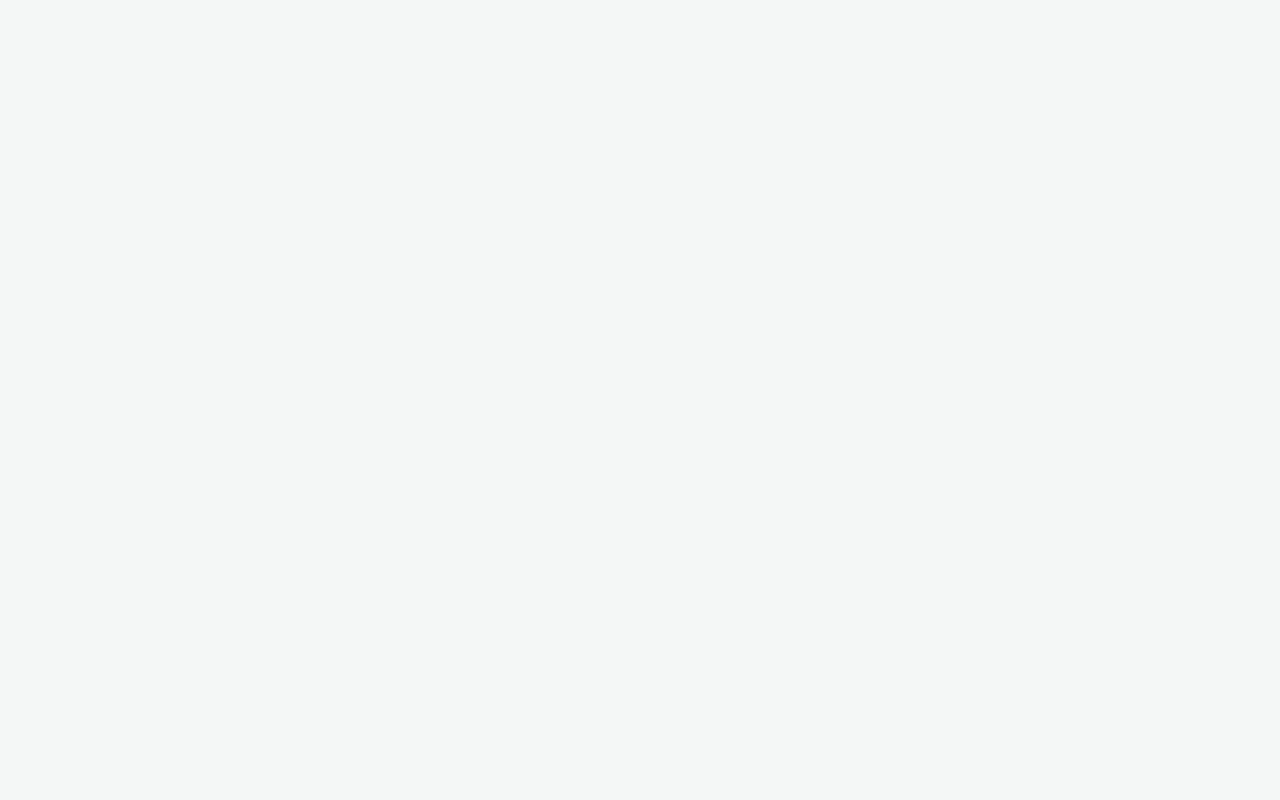
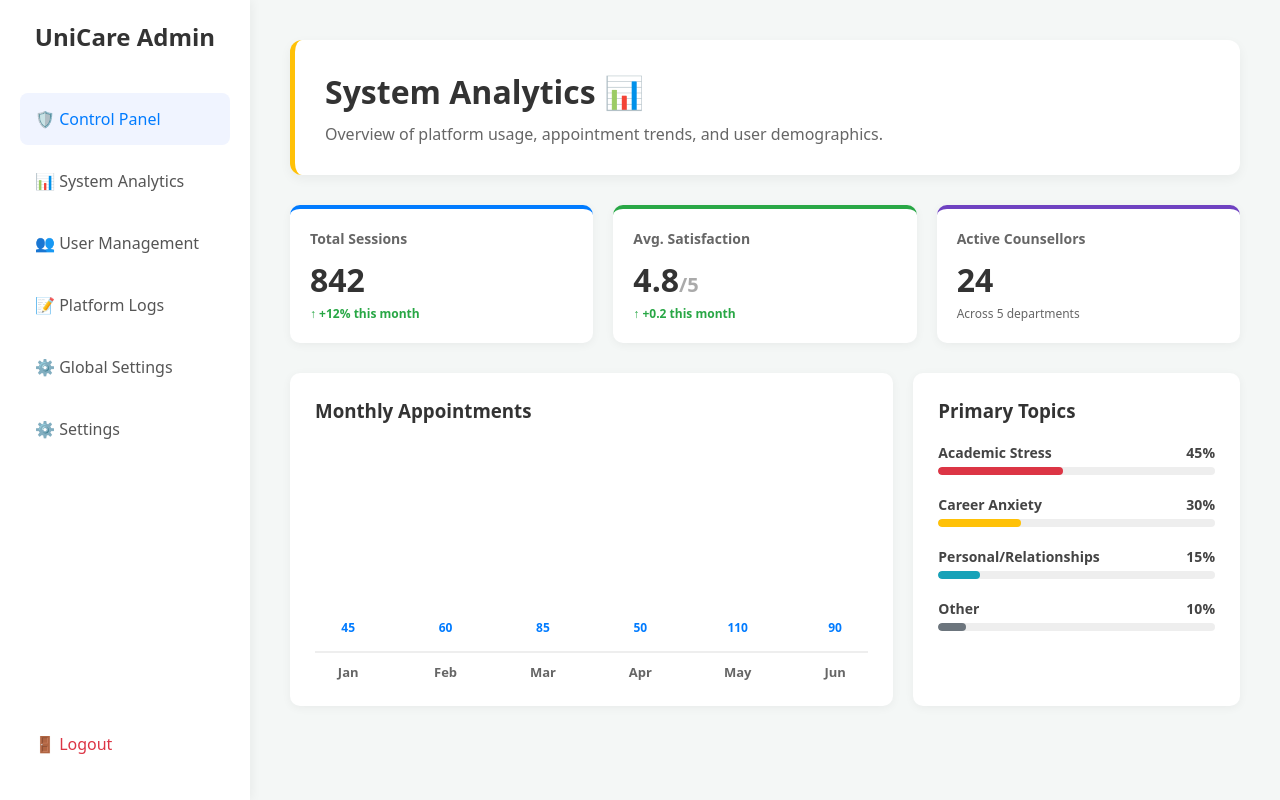
Before and after one commit to it23375314/unicare-counseling-platform, a React app in the folder frontend/: page /admin-analytics in a window 1280 px wide. Before the commit this address had no page. Built offline with nearby package versions, Linux system fonts and the light colour scheme; the HTML template or start-up script is replaced by a standard one.

Commit message:
fix: update admin sidebar navigation links to correctly route to analytics and control panel

```diff
--- a/frontend/src/App.jsx
+++ b/frontend/src/App.jsx
@@ -11,6 +11,7 @@ import ProtectedRoute from './components/ProtectedRoute';
 import Settings from './pages/Settings';
 import UserManagement from './pages/UserManagement';
 import PlatformLogs from './pages/PlatformLogs';
+import SystemAnalytics from './pages/SystemAnalytics';
 
 function App() {
 
@@ -54,8 +55,8 @@ function App() {
         } />
 
         <Route path="/admin-users" element={<UserManagement />} />
-
         <Route path="/admin-logs" element={<PlatformLogs />} />
+        <Route path="/admin-analytics" element={<SystemAnalytics />} />
 
       </Routes>
     </Router>
--- a/frontend/src/pages/AdminDashboard.jsx
+++ b/frontend/src/pages/AdminDashboard.jsx
@@ -33,12 +33,15 @@ const AdminDashboard = () => {
 
   return (
     <div className="dashboard-container">
-      {/* Left Sidebar for Admin (Kept exactly as yours!) */}
+      {/* Left Sidebar for Admin */}
       <div className="sidebar">
         <h2 style={{ color: '#333' }}>UniCare Admin</h2>
         <ul>
-          <li style={{ backgroundColor: '#f0f4ff', color: '#007bff' }}>📊 System Analytics</li>
-          {/* Change this line inside the AdminDashboard.jsx sidebar: */}
+          {/* Active page gets the blue background */}
+          <li style={{ backgroundColor: '#f0f4ff', color: '#007bff' }} onClick={() => navigate('/admin-dashboard')}>
+            🛡️ Control Panel
+          </li>
+          <li onClick={() => navigate('/admin-analytics')}>📊 System Analytics</li>
           <li onClick={() => navigate('/admin-users')}>👥 User Management</li>
           <li onClick={() => navigate('/admin-logs')}>📝 Platform Logs</li>
           <li>⚙️ Global Settings</li>
--- a/frontend/src/pages/PlatformLogs.jsx
+++ b/frontend/src/pages/PlatformLogs.jsx
@@ -44,9 +44,13 @@ const PlatformLogs = () => {
       <div className="sidebar">
         <h2 style={{ color: '#333' }}>UniCare Admin</h2>
         <ul>
-          <li onClick={() => navigate('/admin-dashboard')}>📊 System Analytics</li>
+          {/* Active page gets the blue background */}
+          <li style={{ backgroundColor: '#f0f4ff', color: '#007bff' }} onClick={() => navigate('/admin-dashboard')}>
+            🛡️ Control Panel
+          </li>
+          <li onClick={() => navigate('/admin-analytics')}>📊 System Analytics</li>
           <li onClick={() => navigate('/admin-users')}>👥 User Management</li>
-          <li style={{ backgroundColor: '#f0f4ff', color: '#007bff' }}>📝 Platform Logs</li>
+          <li onClick={() => navigate('/admin-logs')}>📝 Platform Logs</li>
           <li>⚙️ Global Settings</li>
           <li onClick={() => navigate('/settings')}>⚙️ Settings</li>
         </ul>
--- /dev/null
+++ b/frontend/src/pages/SystemAnalytics.jsx
@@ -0,0 +1,142 @@
+import React from 'react';
+import { useNavigate } from 'react-router-dom';
+import '../styles/Dashboard.css';
+
+const SystemAnalytics = () => {
+  const navigate = useNavigate();
+
+  const handleLogout = () => {
+    localStorage.removeItem('isLoggedIn');
+    localStorage.removeItem('userRole');
+    navigate('/');
+  };
+
+  // Mock Data for the Bar Chart
+  const monthlyData = [
+    { month: 'Jan', sessions: 45, height: '40%' },
+    { month: 'Feb', sessions: 60, height: '55%' },
+    { month: 'Mar', sessions: 85, height: '80%' },
+    { month: 'Apr', sessions: 50, height: '45%' },
+    { month: 'May', sessions: 110, height: '100%' },
+    { month: 'Jun', sessions: 90, height: '85%' },
+  ];
+
+  // Mock Data for Issue Categories
+  const issueCategories = [
+    { name: 'Academic Stress', percentage: 45, color: '#dc3545' },
+    { name: 'Career Anxiety', percentage: 30, color: '#ffc107' },
+    { name: 'Personal/Relationships', percentage: 15, color: '#17a2b8' },
+    { name: 'Other', percentage: 10, color: '#6c757d' }
+  ];
+
+  return (
+    <div className="dashboard-container">
+      {/* Left Sidebar for Admin */}
+      <div className="sidebar">
+        <h2 style={{ color: '#333' }}>UniCare Admin</h2>
+        <ul>
+          {/* Active page gets the blue background */}
+          <li style={{ backgroundColor: '#f0f4ff', color: '#007bff' }} onClick={() => navigate('/admin-dashboard')}>
+            🛡️ Control Panel
+          </li>
+          <li onClick={() => navigate('/admin-analytics')}>📊 System Analytics</li>
+          <li onClick={() => navigate('/admin-users')}>👥 User Management</li>
+          <li onClick={() => navigate('/admin-logs')}>📝 Platform Logs</li>
+          <li>⚙️ Global Settings</li>
+          <li onClick={() => navigate('/settings')}>⚙️ Settings</li>
+        </ul>
+        <ul style={{ flex: 0 }}>
+          <li onClick={handleLogout} style={{ color: '#dc3545' }}>🚪 Logout</li>
+        </ul>
+      </div>
+
+      {/* Main Content Area */}
+      <div className="main-content">
+        <div className="welcome-card" style={{ borderLeft: '5px solid #ffc107', marginBottom: '30px' }}>
+          <h1 style={{ color: '#333', marginBottom: '10px' }}>System Analytics 📊</h1>
+          <p style={{ color: '#666' }}>Overview of platform usage, appointment trends, and user demographics.</p>
+        </div>
+
+        {/* Top KPI Cards */}
+        <div style={{ display: 'flex', gap: '20px', marginBottom: '30px' }}>
+          <div style={{ flex: 1, padding: '20px', background: 'white', borderRadius: '10px', boxShadow: '0 2px 10px rgba(0,0,0,0.05)', borderTop: '4px solid #007bff' }}>
+            <p style={{ margin: 0, color: '#666', fontSize: '14px', fontWeight: 'bold' }}>Total Sessions</p>
+            <h2 style={{ margin: '10px 0 0 0', color: '#333', fontSize: '32px' }}>842</h2>
+            <span style={{ color: '#28a745', fontSize: '12px', fontWeight: 'bold' }}>↑ +12% this month</span>
+          </div>
+          <div style={{ flex: 1, padding: '20px', background: 'white', borderRadius: '10px', boxShadow: '0 2px 10px rgba(0,0,0,0.05)', borderTop: '4px solid #28a745' }}>
+            <p style={{ margin: 0, color: '#666', fontSize: '14px', fontWeight: 'bold' }}>Avg. Satisfaction</p>
+            <h2 style={{ margin: '10px 0 0 0', color: '#333', fontSize: '32px' }}>4.8<span style={{fontSize: '20px', color: '#aaa'}}>/5</span></h2>
+            <span style={{ color: '#28a745', fontSize: '12px', fontWeight: 'bold' }}>↑ +0.2 this month</span>
+          </div>
+          <div style={{ flex: 1, padding: '20px', background: 'white', borderRadius: '10px', boxShadow: '0 2px 10px rgba(0,0,0,0.05)', borderTop: '4px solid #6f42c1' }}>
+            <p style={{ margin: 0, color: '#666', fontSize: '14px', fontWeight: 'bold' }}>Active Counsellors</p>
+            <h2 style={{ margin: '10px 0 0 0', color: '#333', fontSize: '32px' }}>24</h2>
+            <span style={{ color: '#666', fontSize: '12px' }}>Across 5 departments</span>
+          </div>
+        </div>
+
+        {/* Charts Row */}
+        <div style={{ display: 'flex', gap: '20px' }}>
+
+          {/* Custom CSS Bar Chart: Monthly Appointments */}
+          <div style={{ flex: 2, background: 'white', padding: '25px', borderRadius: '10px', boxShadow: '0 2px 10px rgba(0,0,0,0.05)' }}>
+            <h3 style={{ marginTop: 0, color: '#333', marginBottom: '30px' }}>Monthly Appointments</h3>
+
+            {/* Chart Container */}
+            <div style={{ display: 'flex', alignItems: 'flex-end', justifyContent: 'space-between', height: '200px', paddingBottom: '10px', borderBottom: '2px solid #eee' }}>
+              {monthlyData.map((data, index) => (
+                <div key={index} style={{ display: 'flex', flexDirection: 'column', alignItems: 'center', width: '12%' }}>
+                  <span style={{ fontSize: '12px', color: '#007bff', fontWeight: 'bold', marginBottom: '5px' }}>{data.sessions}</span>
+                  <div style={{
+                    width: '100%',
+                    backgroundColor: '#007bff',
+                    height: data.height,
+                    borderRadius: '4px 4px 0 0',
+                    transition: 'height 0.5s ease-in-out'
+                  }}></div>
+                </div>
+              ))}
+            </div>
+            {/* X-Axis Labels */}
+            <div style={{ display: 'flex', justifyContent: 'space-between', marginTop: '10px' }}>
+              {monthlyData.map((data, index) => (
+                <div key={index} style={{ width: '12%', textAlign: 'center', fontSize: '13px', color: '#666', fontWeight: 'bold' }}>
+                  {data.month}
+                </div>
+              ))}
+            </div>
+          </div>
+
+          {/* Progress Bars: Issue Categories */}
+          <div style={{ flex: 1, background: 'white', padding: '25px', borderRadius: '10px', boxShadow: '0 2px 10px rgba(0,0,0,0.05)' }}>
+            <h3 style={{ marginTop: 0, color: '#333', marginBottom: '20px' }}>Primary Topics</h3>
+
+            <div style={{ display: 'flex', flexDirection: 'column', gap: '20px' }}>
+              {issueCategories.map((issue, index) => (
+                <div key={index}>
+                  <div style={{ display: 'flex', justifyContent: 'space-between', marginBottom: '5px', fontSize: '14px', fontWeight: 'bold', color: '#444' }}>
+                    <span>{issue.name}</span>
+                    <span>{issue.percentage}%</span>
+                  </div>
+                  <div style={{ width: '100%', height: '8px', backgroundColor: '#eee', borderRadius: '4px', overflow: 'hidden' }}>
+                    <div style={{
+                      width: `${issue.percentage}%`,
+                      height: '100%',
+                      backgroundColor: issue.color,
+                      borderRadius: '4px'
+                    }}></div>
+                  </div>
+                </div>
+              ))}
+            </div>
+          </div>
+
+        </div>
+
+      </div>
+    </div>
+  );
+};
+
+export default SystemAnalytics;
--- a/frontend/src/pages/UserManagement.jsx
+++ b/frontend/src/pages/UserManagement.jsx
@@ -51,9 +51,13 @@ const UserManagement = () => {
       <div className="sidebar">
         <h2 style={{ color: '#333' }}>UniCare Admin</h2>
         <ul>
-          <li onClick={() => navigate('/admin-dashboard')}>📊 System Analytics</li>
-          <li style={{ backgroundColor: '#f0f4ff', color: '#007bff' }}>👥 User Management</li>
-          <li>📝 Platform Logs</li>
+          {/* Active page gets the blue background */}
+          <li style={{ backgroundColor: '#f0f4ff', color: '#007bff' }} onClick={() => navigate('/admin-dashboard')}>
+            🛡️ Control Panel
+          </li>
+          <li onClick={() => navigate('/admin-analytics')}>📊 System Analytics</li>
+          <li onClick={() => navigate('/admin-users')}>👥 User Management</li>
+          <li onClick={() => navigate('/admin-logs')}>📝 Platform Logs</li>
           <li>⚙️ Global Settings</li>
           <li onClick={() => navigate('/settings')}>⚙️ Settings</li>
         </ul>
```
